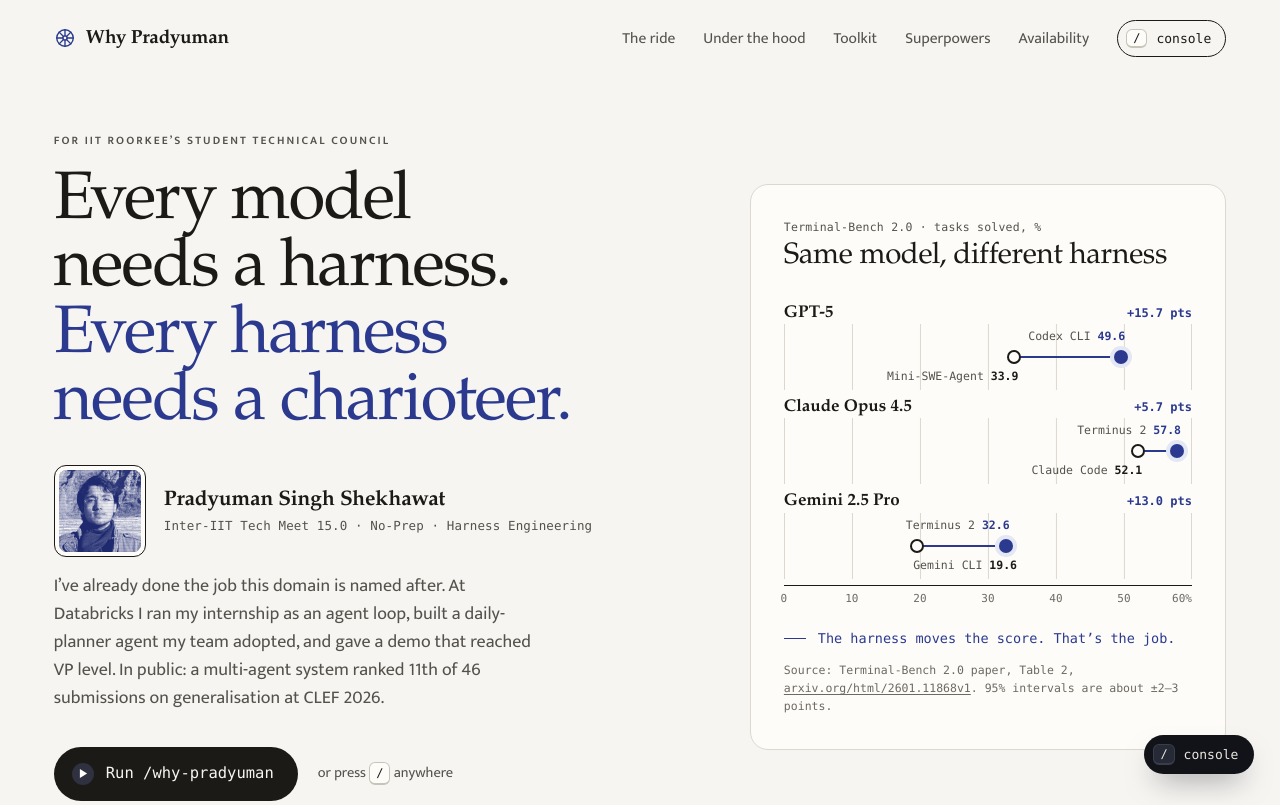
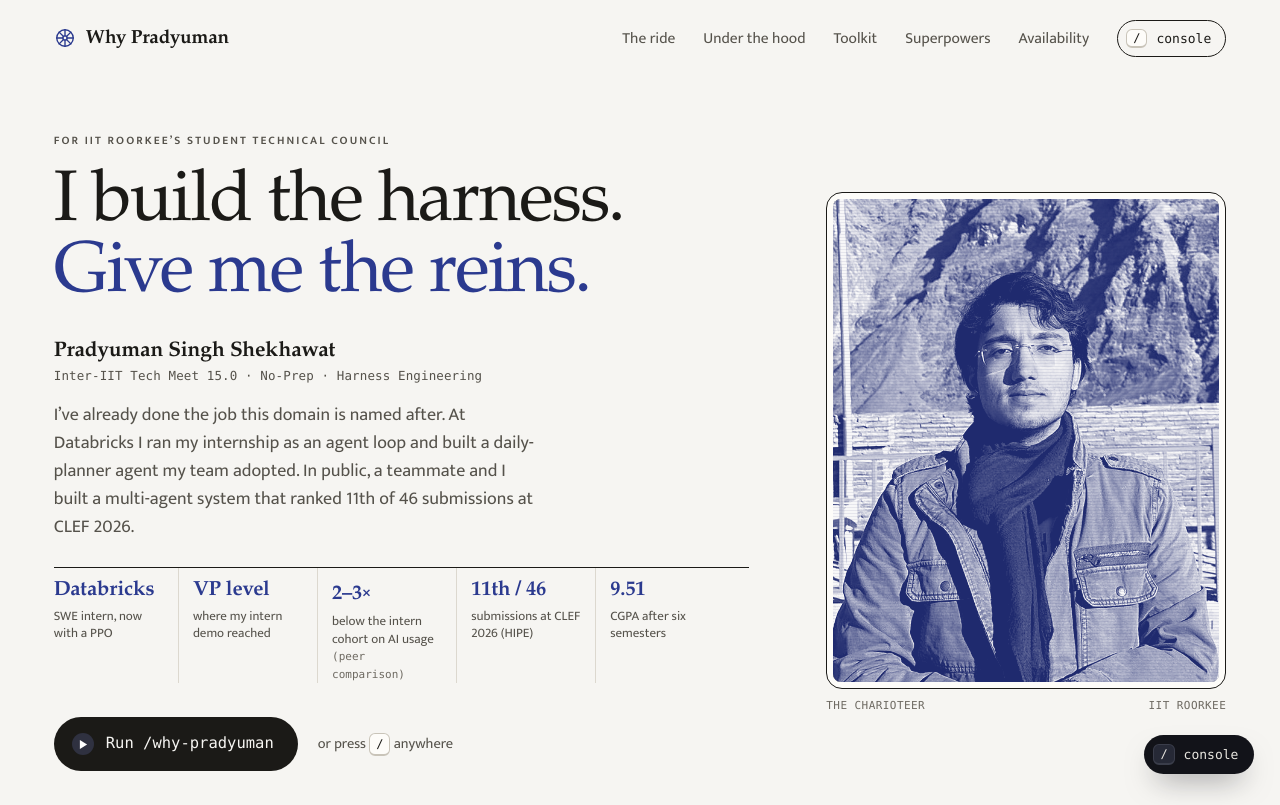
Before and after one commit to ikshv4ku/why-pradyuman, a plain HTML site: page index.html in a window 1280 px wide. Shown: the top 805 px of the page. Drawn offline with Linux system fonts and the light colour scheme; a web font is replaced by a local one.

Commit message:
Refocus the hero on me; move the harness chart to its own section
Co-Authored-By: Claude Opus 5.5 <noreply@anthropic.com>
Claude-Session: https://claude.ai/code/session_0193mouxNyyUS3Faa4xunFJ2

```diff
--- a/index.html
+++ b/index.html
@@ -84,11 +84,11 @@ kbd{font:500 12px/1 var(--mono);border:1px solid var(--rule-2);border-bottom-wid
 /* hero */
 .hero{padding:clamp(20px,4.5vw,64px) 0 clamp(80px,9vw,132px)}
 .hero-grid{display:grid;gap:56px}
-@media (min-width:1100px){.hero-grid{grid-template-columns:minmax(0,1.14fr) minmax(0,.86fr);gap:clamp(48px,5vw,80px);align-items:center}}
-.display{font-size:clamp(42px,5.25vw,80px);line-height:1;font-weight:500;letter-spacing:-.026em}
+@media (min-width:1100px){.hero-grid{grid-template-columns:minmax(0,1fr) minmax(0,400px);gap:clamp(48px,6vw,96px);align-items:center}}
+.display{font-size:clamp(44px,5.6vw,84px);line-height:1;font-weight:500;letter-spacing:-.026em}
 .display span{display:block}
 .display .l2{color:var(--nila)}
-.hero-sub{margin-top:0;font:500 12.5px/1.5 var(--mono);color:var(--ink-2);letter-spacing:.01em}
+.hero-sub{margin-top:26px;font:500 12.5px/1.5 var(--mono);color:var(--ink-2);letter-spacing:.01em}
 .hero-sub strong{display:block;font:600 21px/1.3 var(--serif);color:var(--ink);letter-spacing:-.005em;margin-bottom:2px}
 .hero-sub .sep{opacity:.8}
 .hero-p{margin-top:16px;max-width:47ch;font-size:clamp(18px,1.4vw,20px);line-height:1.55;color:var(--ink-2)}
@@ -101,6 +101,22 @@ kbd{font:500 12px/1 var(--mono);border:1px solid var(--rule-2);border-bottom-wid
 .js .rv{opacity:0;transform:translateY(14px)}
 .ready .rv{opacity:1;transform:none;transition:opacity .7s ease,transform 1s cubic-bezier(.2,.75,.15,1);transition-delay:calc(var(--d,0)*1ms)}
 
+.stats{display:grid;grid-template-columns:repeat(5,minmax(0,1fr));gap:0;margin-top:26px;border-top:1px solid var(--ink)}
+.stats li{padding:12px 14px 0 0;border-right:1px solid var(--rule);margin-right:14px}
+.stats li:last-child{border-right:0;margin-right:0}
+.stats b .x{font-family:var(--sans);font-weight:500;display:inline;margin:0;font-size:1em;color:inherit}
+.stats b{display:block;font:600 clamp(19px,1.6vw,24px)/1.1 var(--serif);color:var(--nila);letter-spacing:-.01em}
+.stats span{display:block;margin-top:5px;font-size:13px;line-height:1.35;color:var(--ink-2)}
+.stats em{font:400 11px/1.3 var(--mono);font-style:normal;color:var(--ink-3)}
+.hero-ph{margin:0}
+.hero-ph .plate{padding:6px;border-radius:16px}
+.hero-ph .duo{border-radius:11px}
+.hero-ph .duo img{aspect-ratio:4/5;object-fit:cover}
+.hero-ph figcaption{display:flex;justify-content:space-between;margin-top:10px;font:500 11px/1.3 var(--mono);color:var(--ink-3);letter-spacing:.04em;text-transform:uppercase}
+@media (max-width:1099px){.hero-grid{grid-template-columns:1fr}.hero-ph{order:-1;width:min(300px,72vw)}.stats{grid-template-columns:repeat(3,minmax(0,1fr));row-gap:14px}.stats li:nth-child(3){border-right:0;margin-right:0}}
+@media (max-width:560px){.stats{grid-template-columns:repeat(2,minmax(0,1fr))}.stats li:nth-child(3){border-right:1px solid var(--rule);margin-right:14px}.stats li:nth-child(even){border-right:0;margin-right:0}.hero-ph{width:46vw}.hero-ph figcaption{display:none}}
+.why-grid{display:grid;gap:40px;align-items:center}
+@media (min-width:1100px){.why-grid{grid-template-columns:minmax(0,1fr) minmax(0,1.05fr);gap:80px}.why .sec-head{margin-bottom:0}}
 /* proof chart */
 .proof{background:var(--card);border:1px solid var(--rule);border-radius:18px;padding:clamp(22px,2.6vw,34px)}
 .proof-k{font:500 11.5px/1.4 var(--mono);color:var(--ink-2);letter-spacing:.02em}
@@ -604,21 +620,38 @@ html.con-open .fab{opacity:0;pointer-events:none}
 
 <section class="hero" aria-labelledby="hero-h">
   <div class="wrap hero-grid">
-    <div>
+    <div class="hero-txt">
       <p class="eyebrow rv" style="--d:0">For IIT Roorkee’s Student Technical Council</p>
-      <h1 class="display" id="hero-h"><span class="rv" style="--d:80">Every model needs a harness.</span> <span class="l2 rv" style="--d:220">Every harness needs a charioteer.</span></h1>
-      <div class="hero-who rv" style="--d:420">
-        <div class="plate"><div class="duo"><img src="assets/headshot-square.jpg" width="480" height="480" decoding="async" fetchpriority="high" alt="Pradyuman Singh Shekhawat in glasses and a brown jacket, outdoors, a mountainside in the background."></div></div>
-        <p class="hero-sub"><strong>Pradyuman Singh Shekhawat</strong><span class="sr-only"> · </span>Inter-IIT Tech Meet 15.0 · No-Prep · Harness Engineering</p>
-      </div>
-      <p class="hero-p rv" style="--d:500">I’ve already done the job this domain is named after. At Databricks I ran my internship as an agent loop, built a daily-planner agent my team adopted, and gave a demo that reached VP level. In public: a multi-agent system ranked 11th of 46 submissions on generalisation at CLEF 2026.</p>
-      <div class="hero-cta rv" style="--d:600">
+      <h1 class="display" id="hero-h"><span class="rv" style="--d:80">I build the harness.</span> <span class="l2 rv" style="--d:220">Give me the reins.</span></h1>
+      <p class="hero-sub rv" style="--d:380"><strong>Pradyuman Singh Shekhawat</strong><span class="sr-only"> · </span>Inter-IIT Tech Meet 15.0 · No-Prep · Harness Engineering</p>
+      <p class="hero-p rv" style="--d:460">I’ve already done the job this domain is named after. At Databricks I ran my internship as an agent loop and built a daily-planner agent my team adopted. In public, a teammate and I built a multi-agent system that ranked 11th of 46 submissions at CLEF 2026.</p>
+      <ul class="stats rv" style="--d:540" aria-label="Proof, in five numbers">
+        <li><b>Databricks</b><span>SWE intern, now with a PPO</span></li>
+        <li><b>VP level</b><span>where my intern demo reached</span></li>
+        <li><b>2–3<span class="x">×</span></b><span>below the intern cohort on AI usage <em>(peer comparison)</em></span></li>
+        <li><b>11th / 46</b><span>submissions at CLEF 2026 (HIPE)</span></li>
+        <li><b>9.51</b><span>CGPA after six semesters</span></li>
+      </ul>
+      <div class="hero-cta rv" style="--d:620">
         <button class="pill" type="button" data-console="/why-pradyuman"><span class="run" aria-hidden="true"><svg viewBox="0 0 10 10"><path d="M1 0l8 5-8 5z" fill="currentColor"/></svg></span>Run /why-pradyuman</button>
         <p class="hint">or press <kbd>/</kbd> anywhere</p>
       </div>
     </div>
-
-    <figure class="proof rv" style="--d:300" aria-labelledby="proof-t">
+    <figure class="hero-ph rv" style="--d:200">
+      <div class="plate"><div class="duo"><img src="assets/headshot.jpg" width="640" height="800" decoding="async" fetchpriority="high" alt="Pradyuman Singh Shekhawat in glasses, a brown jacket and a dark scarf, outdoors with a mountainside in the background."></div></div>
+      <figcaption><span>The charioteer</span><span>IIT Roorkee</span></figcaption>
+    </figure>
+  </div>
+</section>
+
+<section class="sec why" id="why" aria-labelledby="why-h">
+  <div class="wrap why-grid">
+    <div class="sec-head">
+      <p class="eyebrow">Why harness engineering matters</p>
+      <h2 class="h2" id="why-h">Same model, different harness, very different results.</h2>
+      <p class="lead">That gap is the job. On Terminal-Bench 2.0, swapping only the harness moved one model by almost 16 points.</p>
+    </div>
+    <figure class="proof" aria-labelledby="proof-t">
       <p class="proof-k">Terminal-Bench 2.0 · tasks solved, %</p>
       <h2 class="proof-t" id="proof-t">Same model, different harness</h2>
       <div class="db" role="img" aria-label="Dumbbell chart of Terminal-Bench 2.0 scores. GPT-5: 33.9% in Mini-SWE-Agent, 49.6% in Codex CLI, 15.7 points apart. Claude Opus 4.5: 52.1% in Claude Code, 57.8% in Terminus 2, 5.7 points apart. Gemini 2.5 Pro: 19.6% in Gemini CLI, 32.6% in Terminus 2, 13.0 points apart.">
```
